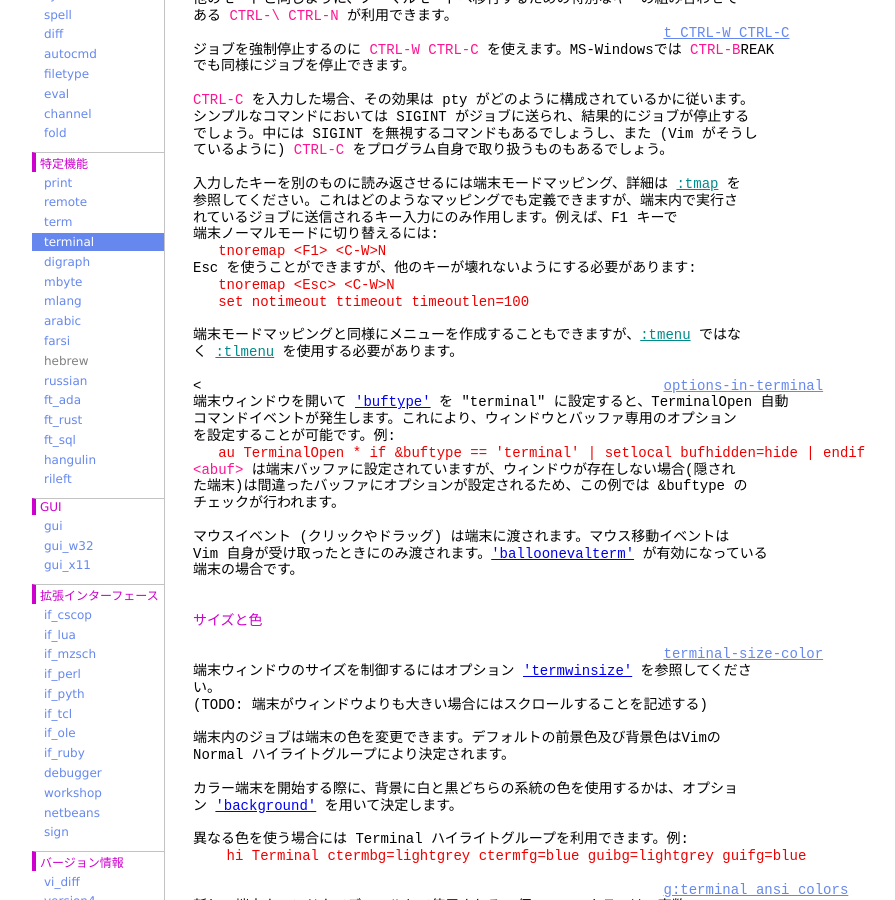
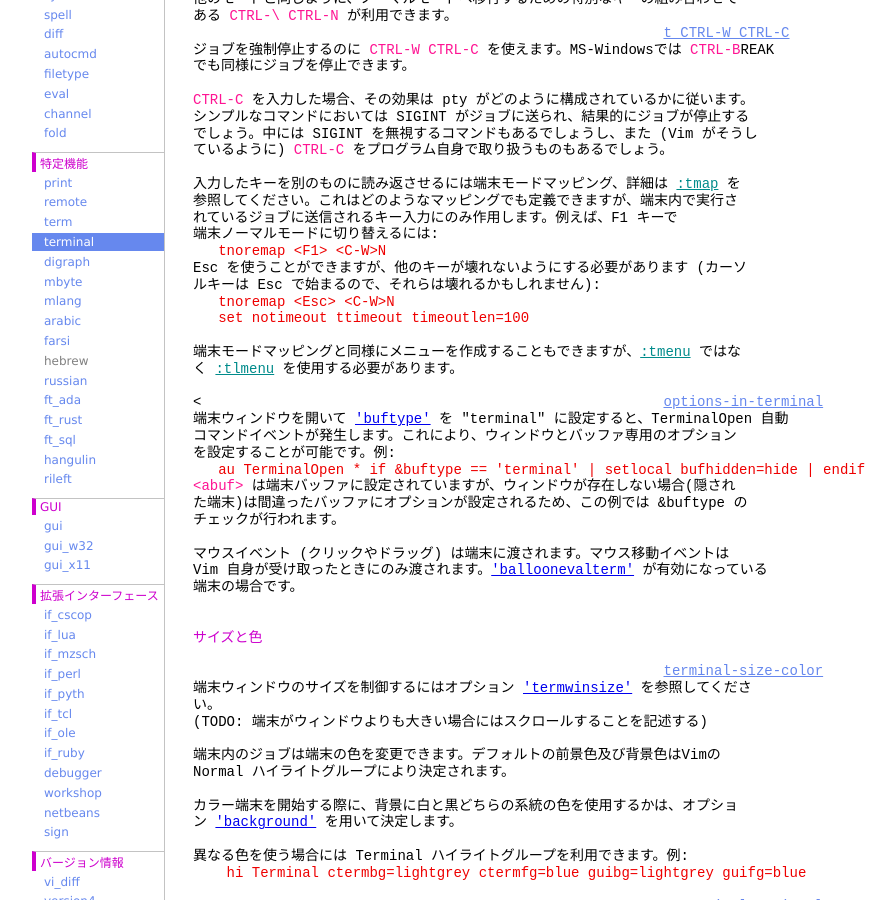
Before and after one commit to vim-jp/vimdoc-ja, a Jekyll site: the page built from terminal.html, in a window 1280 px wide and 900 px high, scrolled down 1854 px. Shown: the whole window, without its empty margins (208-1103 px from the left). Built offline with Jekyll 4.4.1, drawn with Linux system fonts in a browser that asks for light colours; nearby versions of some CDN libraries; comment, search, counter and statistics services are not loaded.

Commit message:
Generated by Travis JOB 1464.1
https://travis-ci.org/vim-jp/vimdoc-ja-working/builds/466827061

```diff
--- a/terminal.html
+++ b/terminal.html
@@ -116,7 +116,8 @@ helpname: 'terminal'
 れているジョブに送信されるキー入力にのみ作用します。例えば、F1 キーで<br>
 端末ノーマルモードに切り替えるには:<br>
 <div class="helpExample">&nbsp;&nbsp; tnoremap &lt;F1&gt; &lt;C-W&gt;N</div>
-Esc を使うことができますが、他のキーが壊れないようにする必要があります:<br>
+Esc を使うことができますが、他のキーが壊れないようにする必要があります (カーソ<br>
+ルキーは Esc で始まるので、それらは壊れるかもしれません):<br>
 <div class="helpExample">&nbsp;&nbsp; tnoremap &lt;Esc&gt; &lt;C-W&gt;N<br>
 &nbsp;&nbsp; set notimeout ttimeout timeoutlen=100</div>
 <br>
```
